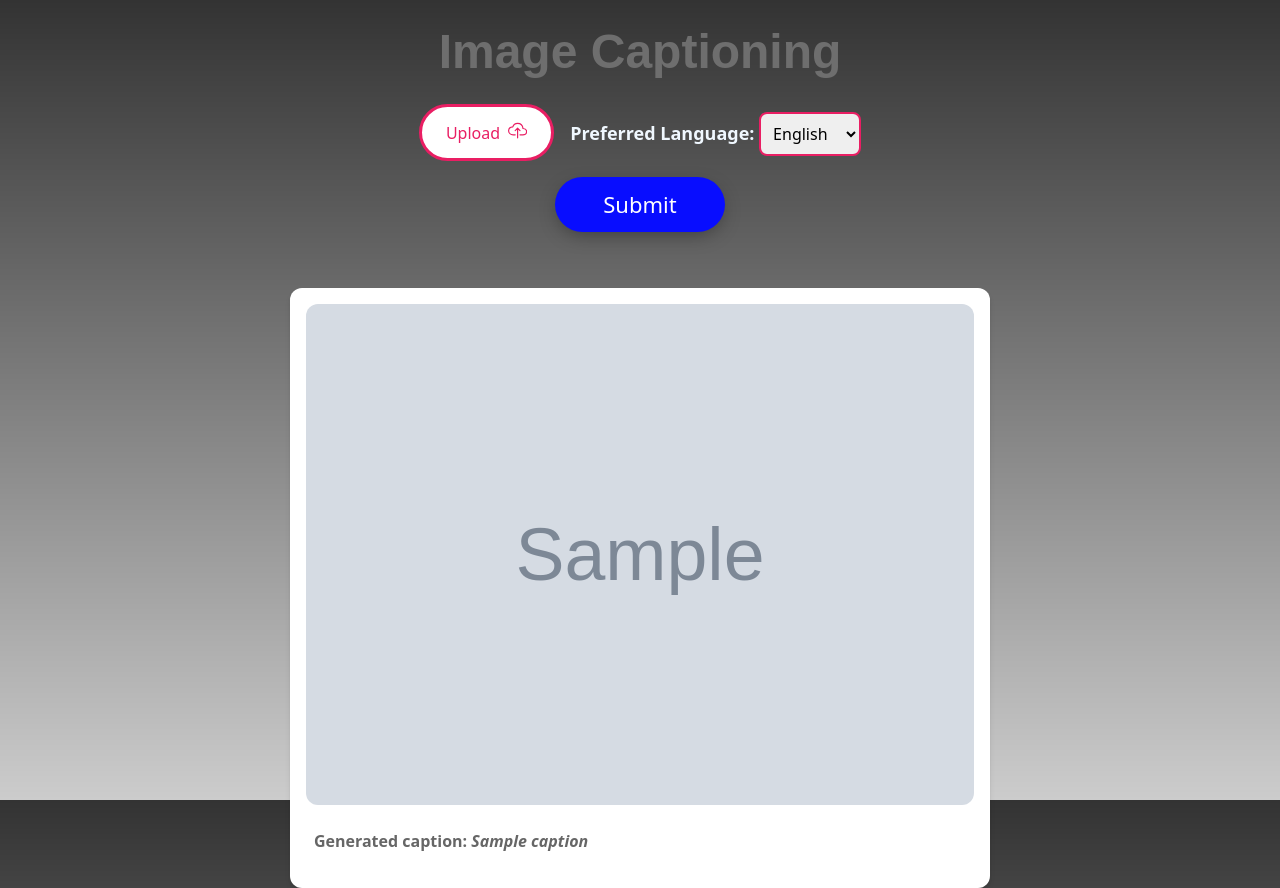
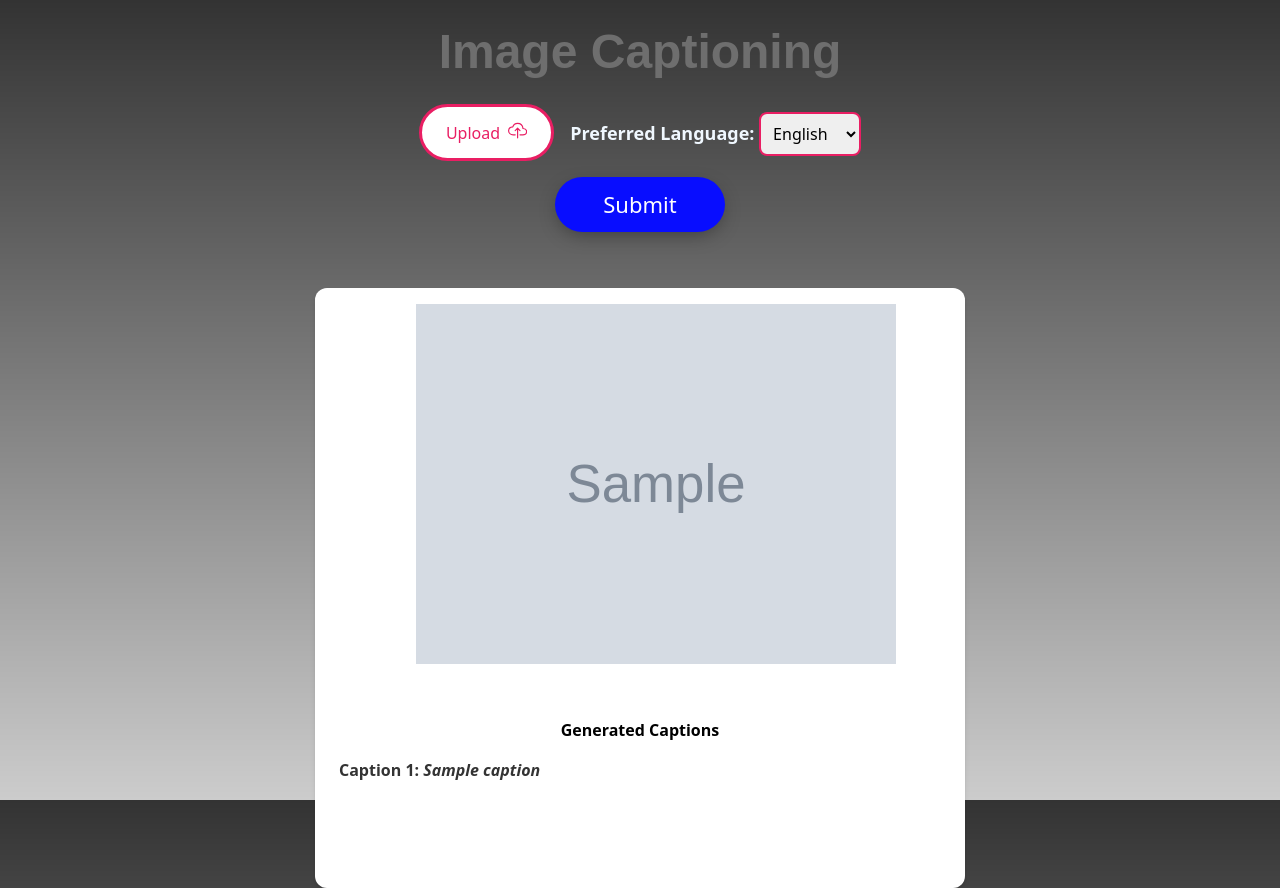
Before and after one commit to soudip07/Multi-Language-image-captioning-transformer, a Flask app: template templates/index.html in a window 1280 px wide. Run offline with Flask 3, Linux system fonts and the light colour scheme; the template is opened without the code that fills it: most values are stand-ins (such as "Sample title", 1, 10 or a date in 2020); grey boxes marked "Sample" are stand-in pictures; parts of the project's set-up code (start-up, migrations or seed data) failed here and were passed over; some libraries are stand-ins or nearby versions.

Commit message:
add lang dropdown functionality

```diff
--- a/app.py
+++ b/app.py
@@ -19,14 +19,14 @@ def marks():
 		f = request.files['userfile']
 		path = './static/{}'.format(f.filename)
 		f.save(path)
-		caption = deploy_img_cap_2.caption_this_image(path)
-
+		selected_lang = request.form.get('langs', 'eng')
+		captions = deploy_img_cap_2.caption_this_image(path, selected_lang)
 		result_dic = {
 			'image' : path,
-			'caption' : caption
+			'captions' : captions
 		}
+		return render_template("index.html", your_result=result_dic)
 
-	return render_template("index.html", your_result=result_dic)
 
 if __name__ == '__main__':
 	# app.debug = True
--- a/static/css/style.css
+++ b/static/css/style.css
@@ -39,15 +39,10 @@ h1 {
     }
 }
 
-.resize-image {
-    object-fit: cover;
-    width: 100%;
-    height: 100%;
-}
 
 /* Styling for the fixed-size card */
 .card {
-    width: 700px !important;  /* Increased width with !important */
+    width: 650px !important;  /* Increased width with !important */
     height: 600px !important; /* Increased height with !important */
     background-color: white;
     box-shadow: 0 4px 6px rgba(0, 0, 0, 0.1);
@@ -58,23 +53,30 @@ h1 {
 /* Image container styling */
 .image-container {
     width: 100%;
-    height: 70%;  /* Adjust the image height as needed */
+    height: 60% !important;
     overflow: hidden;
 }
 
-/* Ensure image covers the container */
+/* Ensure image covers the container and has rounded corners */
 .image-container img {
+    display: flex;
+    justify-content: center;
     width: 100%;
     height: 100%;
-    object-fit: cover;
+    object-fit: contain;
+    border-radius: 20px;  /* Rounded corners for the image */
 }
+
 
 /* Caption container styling */
 .caption-container {
     padding: 16px;
     flex-grow: 1;
     overflow-y: auto;  /* Allows scrolling if the caption is too long */
+    margin-top: 30px; /* Increased gap between image and caption */
 }
+
+
 
 .caption-container p {
     font-size: 16px;
--- a/templates/index.html
+++ b/templates/index.html
@@ -23,7 +23,6 @@
                 <input id="file" name="userfile" type="file" />
             </div>
 
-
             <!-- Language dropdown -->
             <div class="langs-dropdown">
                 <label for="langs" class="langs-label">Preferred Language: </label>
@@ -48,13 +47,18 @@
     <div class="flex justify-center items-center my-10">
         <div class="max-w-[900px] mx-auto">
             <div class="flex flex-col bg-white shadow-md bg-clip-border rounded-xl card">
-                <div class="relative mx-4 mt-4 overflow-hidden text-gray-700 bg-white bg-clip-border rounded-xl h-[320px]">
-                    <img src="{{your_result['image']}}" alt="your-image" class="object-cover w-full h-full" />
+                <div class=" image-container relative mx-4 mt-4 overflow-hidden text-gray-700 bg-white bg-clip-border rounded-xl h-[200px]">
+                    <img src="{{your_result['image']}}" alt="your-image" class=" " />
                 </div>
                 <div class="p-6 flex-1 caption-container">
-                    <p class="block font-sans font-bold text-sm antialiased font-normal leading-normal text-lg text-black-800 opacity-75 break-words">
-                        Generated caption: <i>{{ your_result['caption'] }}</i>
-                    </p>
+                    <h3 class="font-sans font-bold text-md text-center mb-4">Generated Captions</h3>
+
+                    {% for caption in your_result['captions'] %}
+                        <p class="block font-sans font-bold text-sm antialiased font-normal leading-normal text-lg text-black-800 opacity-100 break-words">
+                            Caption {{ loop.index }}: <i>{{ caption }}</i>
+                        </p>
+
+                    {% endfor %}
                 </div>
             </div>
         </div>
```
Also changed, not shown: deploy_img_cap_2.py (+28 -10 lines).
